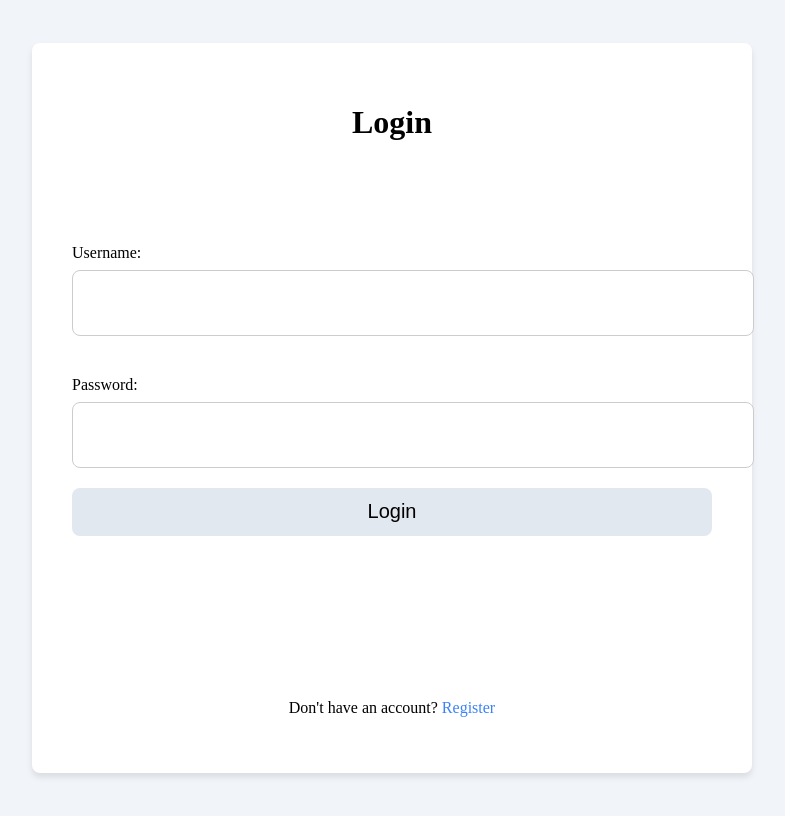
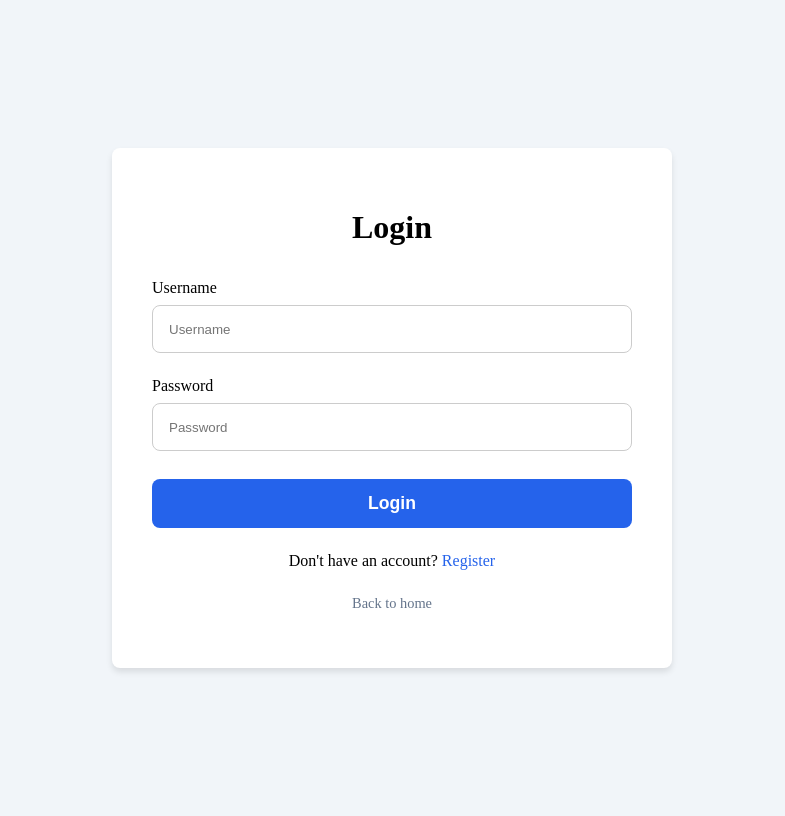
Before and after one commit to DohNelsa/DohNelsa-bus---seat--reservation, a Django app: page /Login/ in a window 1280 px wide; the page is wider, and only the part inside the window is pictured. Shown: that part, without its empty margins (276-1061 px from the left). Run offline with Django 5.2, Linux system fonts and the light colour scheme.

Commit message:
fix(login): use AuthenticationForm.get_user, CSRF-safe form, messages, safe next
- Replace redundant authenticate() after is_valid(); use form.get_user()
- Render form fields + csrf_token + POST next hidden field
- Show messages and non-field errors; validate next with url_has_allowed_host_and_scheme
- Style LoginForm widgets with ids for labels/autocomplete

Made-with: Cursor

```diff
--- a/NelsaApp/forms.py
+++ b/NelsaApp/forms.py
@@ -6,8 +6,29 @@ from django.contrib.auth.forms import AuthenticationForm, UserCreationForm
 from django.contrib.auth.models import User
 
 class LoginForm(AuthenticationForm):
-    username = forms.CharField(widget=forms.TextInput(attrs={'class': 'form-control', 'placeholder': 'Username'}))
-    password = forms.CharField(widget=forms.PasswordInput(attrs={'class': 'form-control', 'placeholder': 'Password'}))
+    username = forms.CharField(
+        label='Username',
+        widget=forms.TextInput(
+            attrs={
+                'class': 'login-field',
+                'placeholder': 'Username',
+                'autocomplete': 'username',
+                'autocapitalize': 'none',
+                'style': 'width: 100%; box-sizing: border-box; border: 1px solid #ccc; border-radius: 8px; height: 48px; padding: 0 16px; margin-top: 8px;',
+            }
+        ),
+    )
+    password = forms.CharField(
+        label='Password',
+        widget=forms.PasswordInput(
+            attrs={
+                'class': 'login-field',
+                'placeholder': 'Password',
+                'autocomplete': 'current-password',
+                'style': 'width: 100%; box-sizing: border-box; border: 1px solid #ccc; border-radius: 8px; height: 48px; padding: 0 16px; margin-top: 8px;',
+            }
+        ),
+    )
 
 class RegistrationForm(UserCreationForm):
     email = forms.EmailField(
--- a/NelsaApp/templates/NelsaApp/login.html
+++ b/NelsaApp/templates/NelsaApp/login.html
@@ -3,42 +3,60 @@
 <head>
     <meta charset="UTF-8">
     <meta name="viewport" content="width=device-width, initial-scale=1.0">
-    <title>Login - Online Bus Booking</title>
+    <title>Login - MOGHAMO EXPRESS</title>
 </head>
-<body style="width: 100%; height: 100vh; padding: 0 20px; display: flex; flex-direction: column; justify-content: center; align-items: center; background-color: #f1f5f9;">
+<body style="width: 100%; min-height: 100vh; padding: 0 20px; display: flex; flex-direction: column; justify-content: center; align-items: center; background-color: #f1f5f9;">
 
-    <!-- Login Container -->
-    <div style="width: 50%; height: 650px; background-color: white; box-shadow: 0 4px 6px rgba(0, 0, 0, 0.1); padding: 40px; display: flex; flex-direction: column; justify-content: space-between; border-radius: 8px;">
-        <!-- Heading -->
+    <div style="width: 100%; max-width: 480px; min-height: auto; background-color: white; box-shadow: 0 4px 6px rgba(0, 0, 0, 0.1); padding: 40px; display: flex; flex-direction: column; justify-content: space-between; border-radius: 8px;">
         <h1 style="text-align: center; font-size: 2rem; font-weight: bold;">Login</h1>
 
-        <!-- Login Form -->
-        <form id="loginForm" method = "POST"style="width: 100%; height: 50%; display: flex; flex-direction: column; justify-content: center; align-items: center;">
-            <!-- Username Field -->
-            <div style="margin: 20px 0; width: 100%;">
-                <label for="username" style="font-size: 1rem; font-weight: 500;">Username:</label>
-                <input type="text" id="username" name="username" required style="width: 100%; border: 1px solid #ccc; border-radius: 8px; height: 64px; padding: 0 20px; margin-top: 8px;">
+        {% if messages %}
+        <ul style="list-style: none; padding: 0; margin: 16px 0;">
+            {% for message in messages %}
+            <li style="padding: 10px; border-radius: 8px; margin-bottom: 8px; {% if message.tags == 'success' %}background: #dcfce7; color: #166534;{% elif message.tags == 'error' %}background: #fee2e2; color: #991b1b;{% else %}background: #e0f2fe; color: #0369a1;{% endif %}">{{ message }}</li>
+            {% endfor %}
+        </ul>
+        {% endif %}
+
+        <form method="post" action="{% url 'Login' %}" style="width: 100%; display: flex; flex-direction: column; align-items: stretch;">
+            {% csrf_token %}
+            {% if request.GET.next %}
+            <input type="hidden" name="next" value="{{ request.GET.next }}">
+            {% endif %}
+
+            {% if form.non_field_errors %}
+            <div style="color: #991b1b; background: #fee2e2; padding: 12px; border-radius: 8px; margin-bottom: 16px; font-size: 0.95rem;">
+                {{ form.non_field_errors }}
+            </div>
+            {% endif %}
+
+            <div style="margin: 12px 0; width: 100%;">
+                <label for="id_username" style="font-size: 1rem; font-weight: 500;">Username</label>
+                {{ form.username }}
             </div>
 
-            <!-- Password Field -->
-            <div style="margin: 20px 0; width: 100%;">
-                <label for="password" style="font-size: 1rem; font-weight: 500;">Password:</label>
-                <input type="password" id="password" name="password" required style="width: 100%; border: 1px solid #ccc; border-radius: 8px; height: 64px; padding: 0 20px; margin-top: 8px;">
+            <div style="margin: 12px 0; width: 100%;">
+                <label for="id_password" style="font-size: 1rem; font-weight: 500;">Password</label>
+                {{ form.password }}
             </div>
 
-            <!-- Submit Button -->
-            {% csrf_token %}
-            <button type="submit" style="width: 100%; padding: 16px 0; display: flex; justify-content: center; align-items: center; font-size: 1.25rem; height: 48px; border-radius: 8px; background-color: #e2e8f0; border: none; cursor: pointer;">
+            {% if form.username.errors or form.password.errors %}
+            <div style="color: #991b1b; font-size: 0.9rem; margin-bottom: 8px;">
+                {{ form.username.errors }}
+                {{ form.password.errors }}
+            </div>
+            {% endif %}
+
+            <button type="submit" style="width: 100%; padding: 14px 0; margin-top: 16px; font-size: 1.1rem; border-radius: 8px; background-color: #2563eb; color: white; border: none; cursor: pointer; font-weight: 600;">
                 Login
             </button>
         </form>
 
-        <!-- Error Message -->
-        <p id="error-message" style="color: red; text-align: center;"></p>
-
-        <!-- Register Link -->
-        <p style="text-align: center;">
-            Don't have an account? <a href="{% url 'user-register' %}" style="color: #3b82f6; text-decoration: none;">Register</a>
+        <p style="text-align: center; margin-top: 24px;">
+            Don't have an account? <a href="{% url 'user-register' %}" style="color: #2563eb; text-decoration: none;">Register</a>
+        </p>
+        <p style="text-align: center; margin-top: 8px;">
+            <a href="{% url 'index' %}" style="color: #64748b; text-decoration: none; font-size: 0.9rem;">Back to home</a>
         </p>
     </div>
 
--- a/NelsaApp/views.py
+++ b/NelsaApp/views.py
@@ -3,6 +3,7 @@ from io import BytesIO
 
 from django.shortcuts import render, redirect, get_object_or_404
 from django.core.exceptions import ObjectDoesNotExist
+from django.utils.http import url_has_allowed_host_and_scheme
 
 logger = logging.getLogger(__name__)
 from django.urls import reverse
@@ -226,31 +227,32 @@ def register(request):
         form = RegistrationForm()
     return render(request, 'NelsaApp/register.html', {'form':form})
 def Login_view(request):
+    """
+    Log in using AuthenticationForm. Use form.get_user() after is_valid() — the form
+    already authenticates; a second authenticate() call is redundant and can fail
+    with some auth backends.
+    """
     if request.method == 'POST':
         form = LoginForm(request=request, data=request.POST)
         if form.is_valid():
-            username = form.cleaned_data.get('username')
-            password = form.cleaned_data.get('password')
-            user = authenticate(username=username, password=password)
-            if user is not None:
-                login(request, user)
-                messages.success(request, f"Welcome back, {user.username}!")
-
-                # Redirect based on user type
-                if user.is_staff:
-                    return redirect('admin_dashboard')
-                else:
-                    # Check if there's a next parameter in the URL
-                    next_url = request.GET.get('next')
-                    if next_url:
-                        return redirect(next_url)
-                    else:
-                        return redirect('index')
-            else:
-                messages.error(request, "Invalid username or password.")
+            user = form.get_user()
+            login(request, user)
+            messages.success(request, f"Welcome back, {user.username}!")
+
+            if user.is_staff:
+                return redirect('admin_dashboard')
+
+            next_url = (request.POST.get('next') or request.GET.get('next') or '').strip()
+            if next_url and url_has_allowed_host_and_scheme(
+                next_url,
+                allowed_hosts={request.get_host(), *settings.ALLOWED_HOSTS},
+                require_https=request.is_secure(),
+            ):
+                return redirect(next_url)
+            return redirect('index')
     else:
         form = LoginForm()
-    return render(request, 'NelsaApp/login.html', {'form':form})
+    return render(request, 'NelsaApp/login.html', {'form': form})
 
 def logout_view(request):
     logout(request)
```
